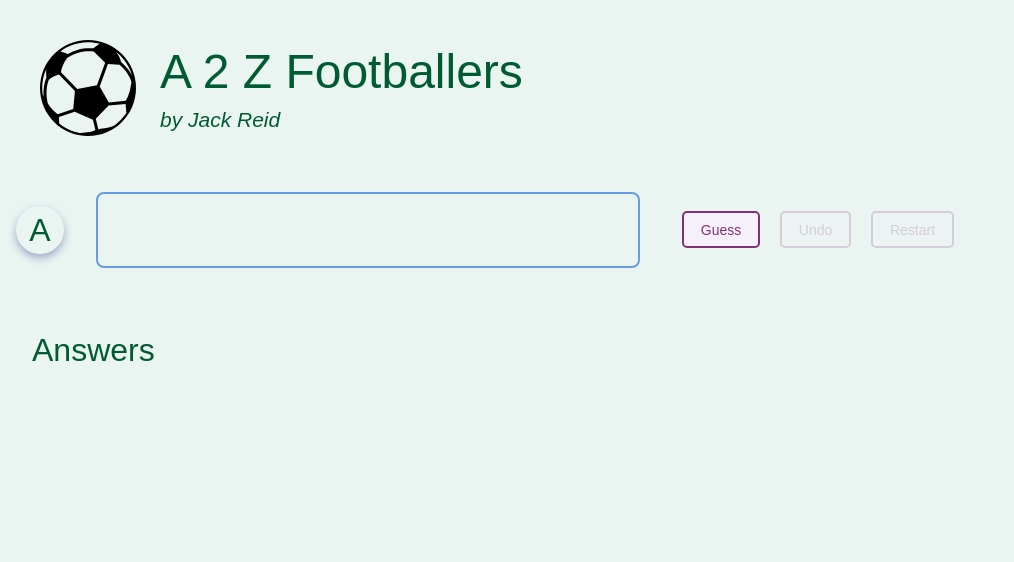
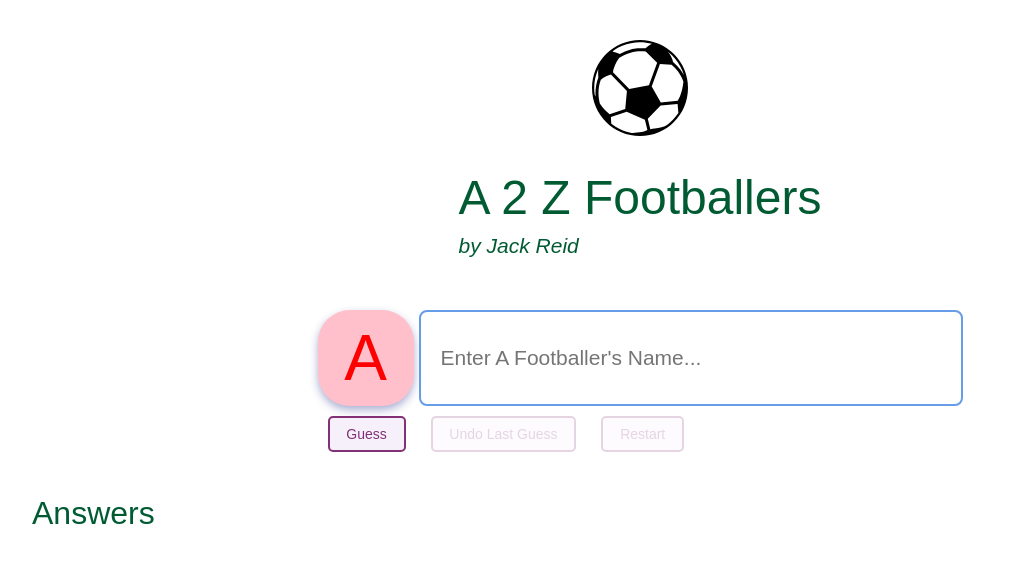
Before and after one commit to DavieReid/a2zfootballers, a React (Vite) app: page / in a window 1280 px wide. Shown: the top 562 px of the page, without its empty margins (0-1014 px from the left). Built offline with nearby package versions, Linux system fonts and the light colour scheme; a web font is replaced by a local one.

Commit message:
styles updates

```diff
--- a/src/App.module.css
+++ b/src/App.module.css
@@ -3,12 +3,14 @@
   margin: 0 auto;
   width: 100%;
   height: 100vh;
+  display: grid;
+  grid-template-columns: 1fr;
+  grid-template-rows: auto 1fr;
 }
 
 .question-area {
-  justify-items: center;
-  align-items: center;
   display: flex;
+  flex-direction: column;
   flex-wrap: wrap;
   position: sticky;
   top: 0;
@@ -17,9 +19,8 @@
 }
 
 .main {
-  display: flex;
-  flex-direction: column;
   height: 100%;
+  justify-items: center;
 }
 
 .answer {
@@ -41,3 +42,23 @@
   flex-wrap: wrap;
   max-width: 75%;
 }
+
+.button-group {
+  display: flex;
+  gap: 5px;
+}
+
+.input-group {
+  display: flex;
+  gap: 5px;
+  margin-top: 3rem;
+}
+
+.current-letter {
+  height: 5rem;
+  width: 5rem;
+  line-height: 5rem;
+  font-size: 4rem;
+  background-color: pink;
+  color: red;
+}
--- a/src/App.tsx
+++ b/src/App.tsx
@@ -62,9 +62,8 @@ function App() {
 				<section className={styles["question-area"]}>
 					{isComplete ? <Card>All Done...well played!</Card> : null}
 					{!isComplete ? (
-						<>
-							<Card variant="letter">{currentLetter}</Card>{" "}
-							<Card>
+						<div className={styles["input-group"]}>
+							<Card className={styles['current-letter']} variant="letter">{currentLetter}</Card>{" "}
 							<Input
 								ref={inputRef}
 								onChange={handleChange}
@@ -73,15 +72,15 @@ function App() {
 								status={status || ""}
 								value={value}
 							/>
-							</Card>
-						</>
+
+						</div>
 					) : null}
-					<div>
+					<div className={styles["button-group"]}>
 						<Button onClick={handleGuess} disabled={isComplete}>
 							Guess
 						</Button>
 						<Button onClick={handleUndo} disabled={currentLetter === "a"}>
-							Undo
+							Undo Last Guess
 						</Button>
 						<Button onClick={handleRestart} disabled={currentLetter === "a"}>
 							Restart
--- a/src/components/Card/Card.module.css
+++ b/src/components/Card/Card.module.css
@@ -4,7 +4,6 @@
 
 .letter {
   height: 2rem;
-  min-width: 2rem;
   padding: 0.5rem;
   box-shadow: 0 4px 8px 0 rgba(31, 38, 135, 0.37);
   border-radius: 2rem;
@@ -12,4 +11,5 @@
   font-size: 2rem;
   text-align: center;
   line-height: 2rem;
+  width: 2rem;
 }
--- a/src/components/Header/Header.module.css
+++ b/src/components/Header/Header.module.css
@@ -7,8 +7,7 @@
 }
 
 .header {
-  display: flex;
-  align-items: center;
+  justify-items: center;
 }
 
 .appName {
--- a/src/components/Input/Input.module.css
+++ b/src/components/Input/Input.module.css
@@ -66,7 +66,7 @@
 /* Large devices (laptops/desktops, 992px and up) */
 @media only screen and (min-width: 992px) {
   .root {
-    min-width: 500px;
+    width: 500px;
     padding: 20px;
   }
 }
--- a/src/components/Input/Input.tsx
+++ b/src/components/Input/Input.tsx
@@ -30,6 +30,7 @@ export const Input = ({
 	useResetStatus();
 	return (
 		<input
+			placeholder="Enter a footballer's name..."
 			ref={ref}
 			aria-label="Answer List"
 			className={classnames(styles.root, {
--- a/src/index.css
+++ b/src/index.css
@@ -12,7 +12,7 @@
   -moz-osx-font-smoothing: grayscale;
   color: var(--app-foreground);
 
-  --app-background: #eaf5f2;
+  --app-background: #fff;
   --app-foreground: #005b33;
   --app-accent: rgb(102, 156, 232);
   --app-error: red;
```
Lines whose indentation alone changed are shown as unchanged.
